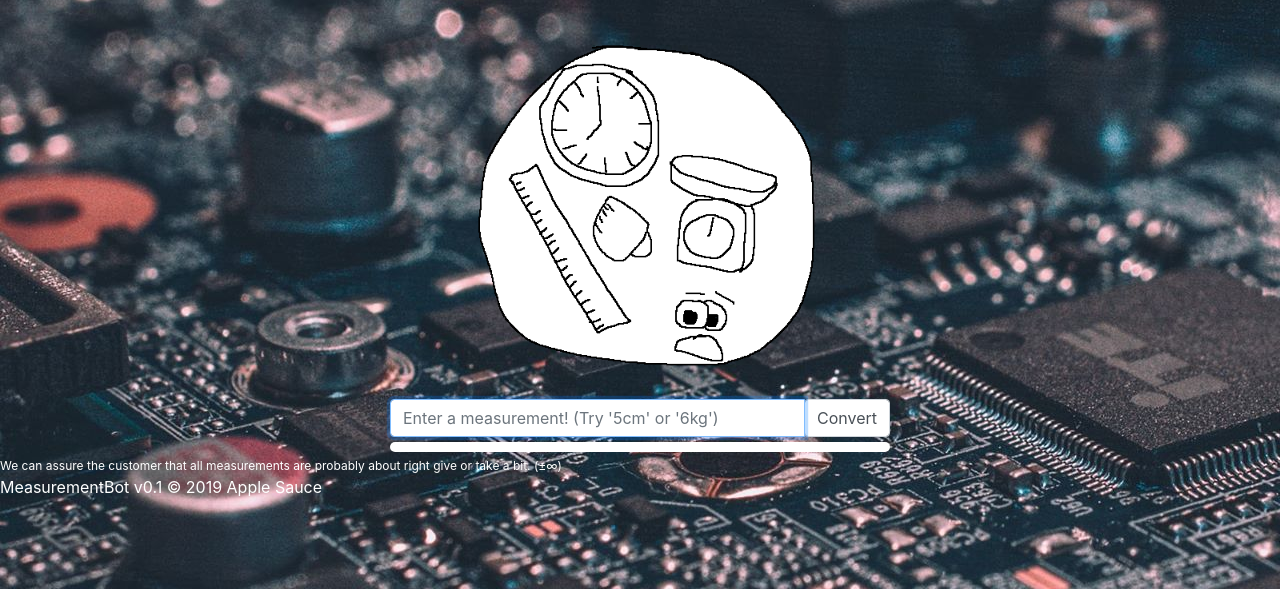
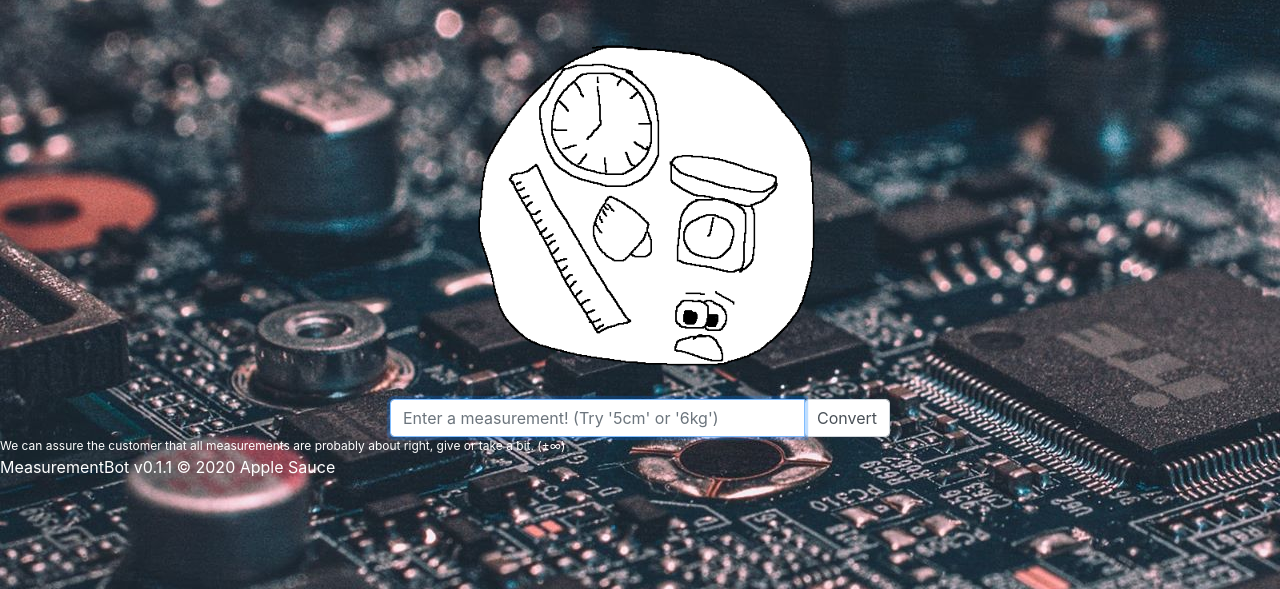
Before and after one commit to jacobpennington821/measurementbot, a Flask app: page / in a window 1280 px wide. Shown: the part 211-800 px from the top of the page. Run offline with Flask 2, Linux system fonts and the light colour scheme; some libraries are stand-ins or nearby versions.

Commit message:
Fixed empty text box and bump versions
Bumped version to 0.1.1.
Hide output box by default until a conversion is performed.
Bumped pandas to 1.0.1 and pint to 0.11.

```diff
--- a/requirements.txt
+++ b/requirements.txt
@@ -1,3 +1,3 @@
 Flask==1.1.1
-Pint==0.9
-pandas==0.24.2
+Pint==0.11
+pandas==1.0.1
--- a/start.py
+++ b/start.py
@@ -1,5 +1,5 @@
 from routes import app
 
 if __name__ == "__main__":
-    app.config["VERSION"] = "0.1"
+    app.config["VERSION"] = "0.1.1"
     app.run(host="0.0.0.0")
--- a/static/js/js.js
+++ b/static/js/js.js
@@ -26,5 +26,6 @@ function convertValue(value){
 }
 
 function displayReading(reading){
+    document.getElementById("outputBox").style.display = "block";
     document.getElementById("outputBox").innerHTML = reading + ".";
 }
--- a/static/styles/default.css
+++ b/static/styles/default.css
@@ -9,6 +9,7 @@
 }
 
 #outputBox {
+    display: none;
     background-color: white;
     max-width: 500px;
     width: 100%;
--- a/templates/home.html
+++ b/templates/home.html
@@ -35,8 +35,8 @@
             </div>
         </div>
         <footer>
-            <p class="disclaimer">We can assure the customer that all measurements are probably about right give or take a bit. (&#177;&infin;)</p>
-            <p>MeasurementBot v{{ config.VERSION }} &copy; 2019 Apple Sauce</p>
+            <p class="disclaimer">We can assure the customer that all measurements are probably about right, give or take a bit. (&#177;&infin;)</p>
+            <p>MeasurementBot v{{ config.VERSION }} &copy; 2020 Apple Sauce</p>
         </footer>
     </body>
 </html>
```
